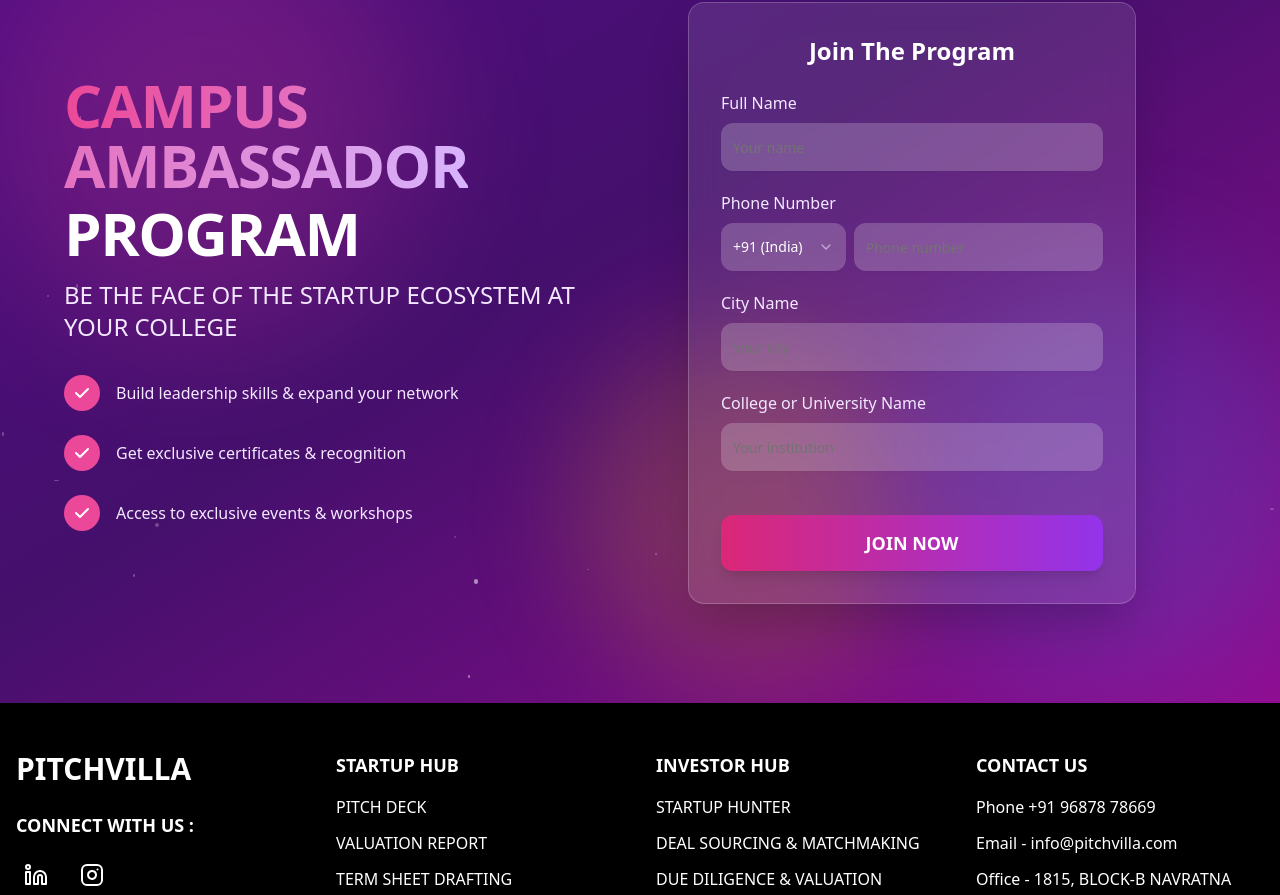
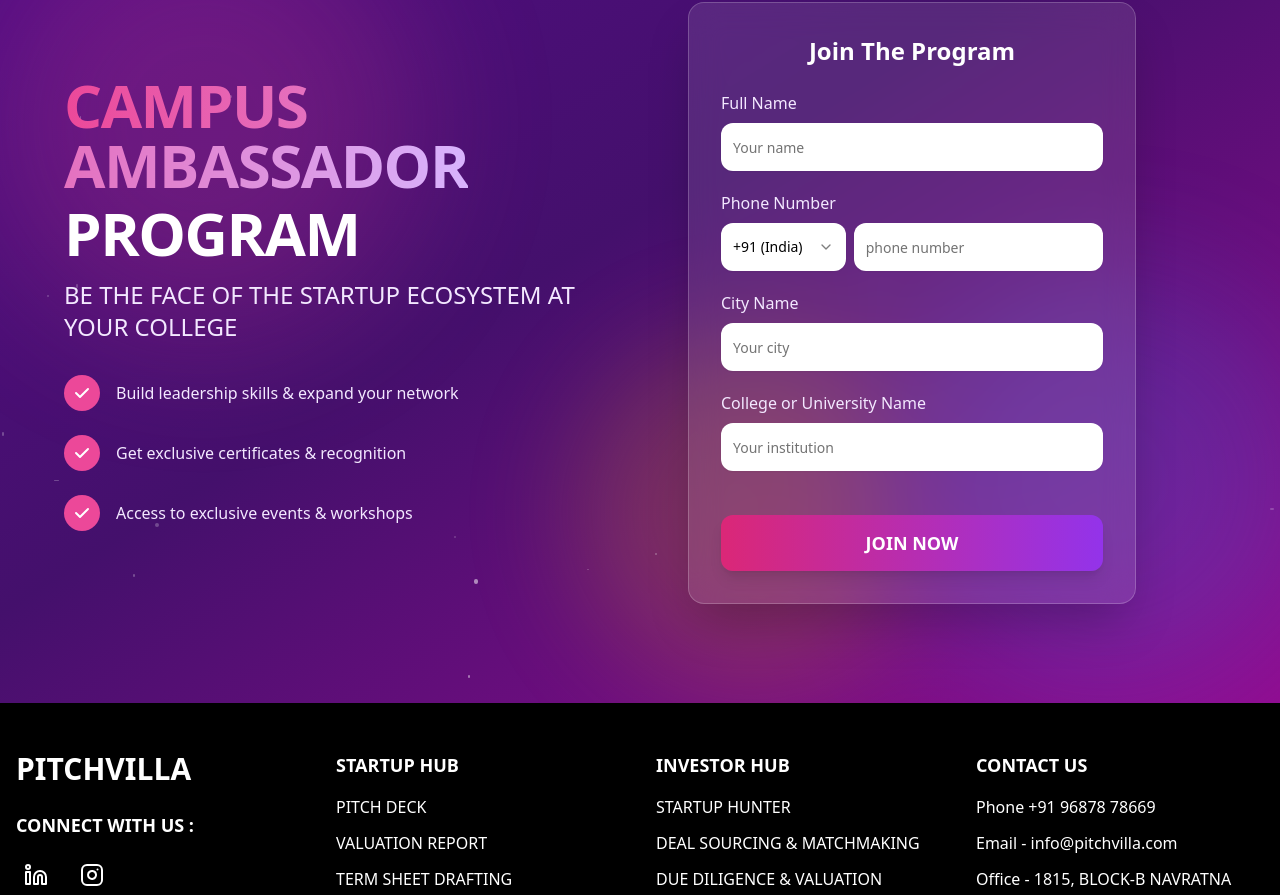
Before and after one commit to darshit890/pitchvilla-landing-page, a Next.js app: page / in a window 1280 px wide. Shown: the part 2577-3472 px from the top of the page. Built offline with nearby package versions, Linux system fonts and the light colour scheme.

Commit message:
Update CampusAmbassador.tsx

```diff
--- a/src/components/CampusAmbassador.tsx
+++ b/src/components/CampusAmbassador.tsx
@@ -207,7 +207,7 @@
                     id="fullName"
                     value={fullName}
                     onChange={(e) => setFullName(e.target.value)}
-                    className="w-full bg-white/20 border-0 rounded-xl h-12 text-white placeholder-purple-200 focus:ring-2 focus:ring-pink-500 transition-all"
+                    className="w-full bg-white/100 border-0 rounded-xl h-12 text-white placeholder-purple-200 focus:ring-2 focus:ring-pink-500 transition-all"
                     placeholder="Your name"
                   />
                 </div>
@@ -225,10 +225,10 @@
                         value={countryCode}
                         onValueChange={setCountryCode}
                       >
-                        <SelectTrigger className="bg-white/20 border-0 rounded-xl h-12 text-white">
+                        <SelectTrigger className="bg-white/100 border-0 rounded-xl h-12 text-black">
                           <SelectValue placeholder="Code" />
                         </SelectTrigger>
-                        <SelectContent className="bg-purple-900 text-white border-purple-700">
+                        <SelectContent className="bg-purple-900 text-black border-purple-700">
                           {countryCodes.map((country) => (
                             <SelectItem key={country.code} value={country.code}>
                               {country.code} ({country.country})
@@ -242,8 +242,8 @@
                         id="phoneNumber"
                         value={phoneNumber}
                         onChange={handlePhoneNumberChange}
-                        className="w-full bg-white/20 border-0 rounded-xl h-12 text-white placeholder-purple-200 focus:ring-2 focus:ring-pink-500 transition-all"
-                        placeholder="Phone number"
+                        className="bg-white/100 border-0 rounded-xl h-12 text-black placeholder-black-200 focus:ring-2 focus:ring-pink-500 transition-all"
+                        placeholder="phone number"
                         type="tel"
                       />
                     </div>
@@ -261,7 +261,7 @@
                     id="cityName"
                     value={cityName}
                     onChange={(e) => setCityName(e.target.value)}
-                    className="w-full bg-white/20 border-0 rounded-xl h-12 text-white placeholder-purple-200 focus:ring-2 focus:ring-pink-500 transition-all"
+                    className="w-full bg-white/100 border-0 rounded-xl h-12 text-white placeholder-purple-200 focus:ring-2 focus:ring-pink-500 transition-all"
                     placeholder="Your city"
                   />
                 </div>
@@ -277,7 +277,7 @@
                     id="collegeName"
                     value={collegeName}
                     onChange={(e) => setCollegeName(e.target.value)}
-                    className="w-full bg-white/20 border-0 rounded-xl h-12 text-white placeholder-purple-200 focus:ring-2 focus:ring-pink-500 transition-all"
+                    className="w-full bg-white/100 border-0 rounded-xl h-12 text-white placeholder-purple-200 focus:ring-2 focus:ring-pink-500 transition-all"
                     placeholder="Your institution"
                   />
                 </div>
```
